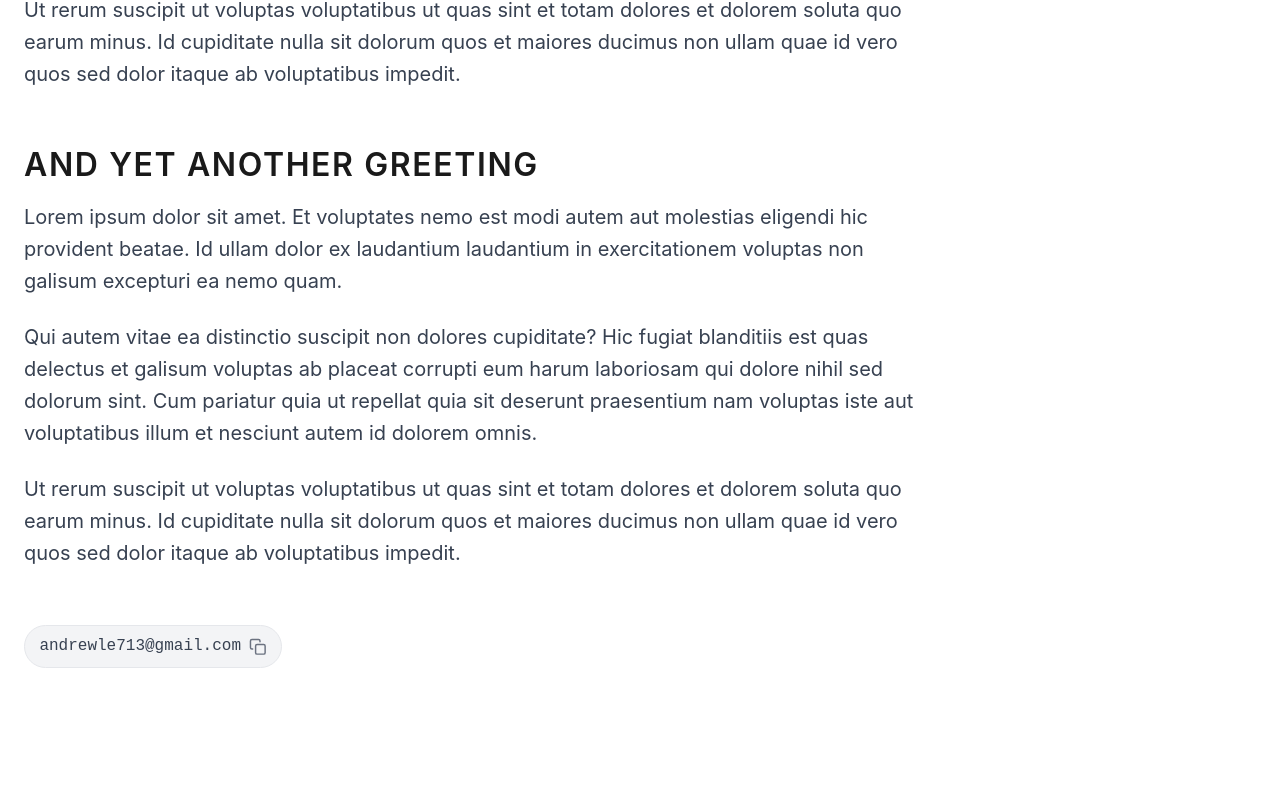
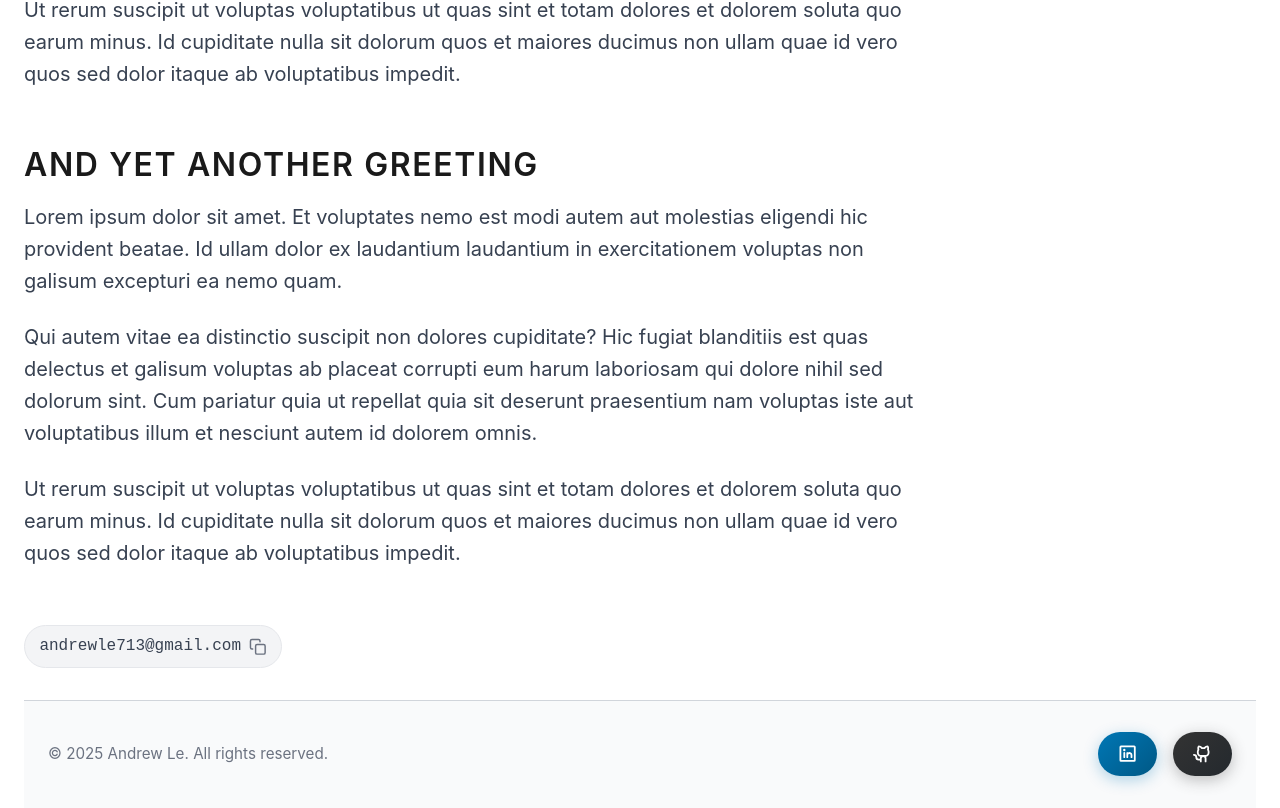
Before and after one commit to hieuristik/portfolio-site, a Next.js app: page / in a window 1280 px wide. Shown: the part 1508-2316 px from the top of the page. Before the commit the page ends 2176 px from the top, so only its background shows below. Built offline with nearby package versions, Linux system fonts and the light colour scheme.

Commit message:
Added footer component

```diff
--- /dev/null
+++ b/src/app/footer.css
@@ -0,0 +1,19 @@
+.site-footer {
+    width: 100%;
+    background-color: #f9fafb;
+    padding: 1rem 1.5rem; /* ↓ reduced padding */
+    font-size: 0.95rem;
+    color: #6b7280;
+    box-shadow: inset 0 1px 0 #d1d5db;
+  }
+
+  .footer-content {
+    display: flex;
+    justify-content: space-between;
+    align-items: center;
+    flex-wrap: wrap;
+    gap: 0.75rem; /* tighter gap */
+    max-width: 1280px;         /* ⬅️ constrain content width here */
+    margin: 0 auto;
+    width: 100%;
+  }
--- a/src/app/page.js
+++ b/src/app/page.js
@@ -1,6 +1,7 @@
 import SocialButtons from "@/components/SocialButtons";
 import TableOfContents from "@/components/TableOfContents";
 import EmailCopyToClipboard from "@/components/EmailCopyToClipboard";
+import Footer from "@/components/Footer";
 
 export default function Home() {
   return (
@@ -24,6 +25,8 @@ export default function Home() {
         </div>
       </div>
       <TableOfContents />
+      <br></br>
+      <Footer />
     </div>
   );
 }
--- /dev/null
+++ b/src/components/Footer.js
@@ -0,0 +1,13 @@
+import SocialButtons from './SocialButtons.js';
+import '../app/footer.css';
+
+export default function Footer() {
+    return (
+        <footer className="site-footer">
+            <div className="footer-content">
+                <span>© 2025 Andrew Le. All rights reserved.</span>
+                <SocialButtons />
+            </div>
+        </footer>
+    );
+}
```
